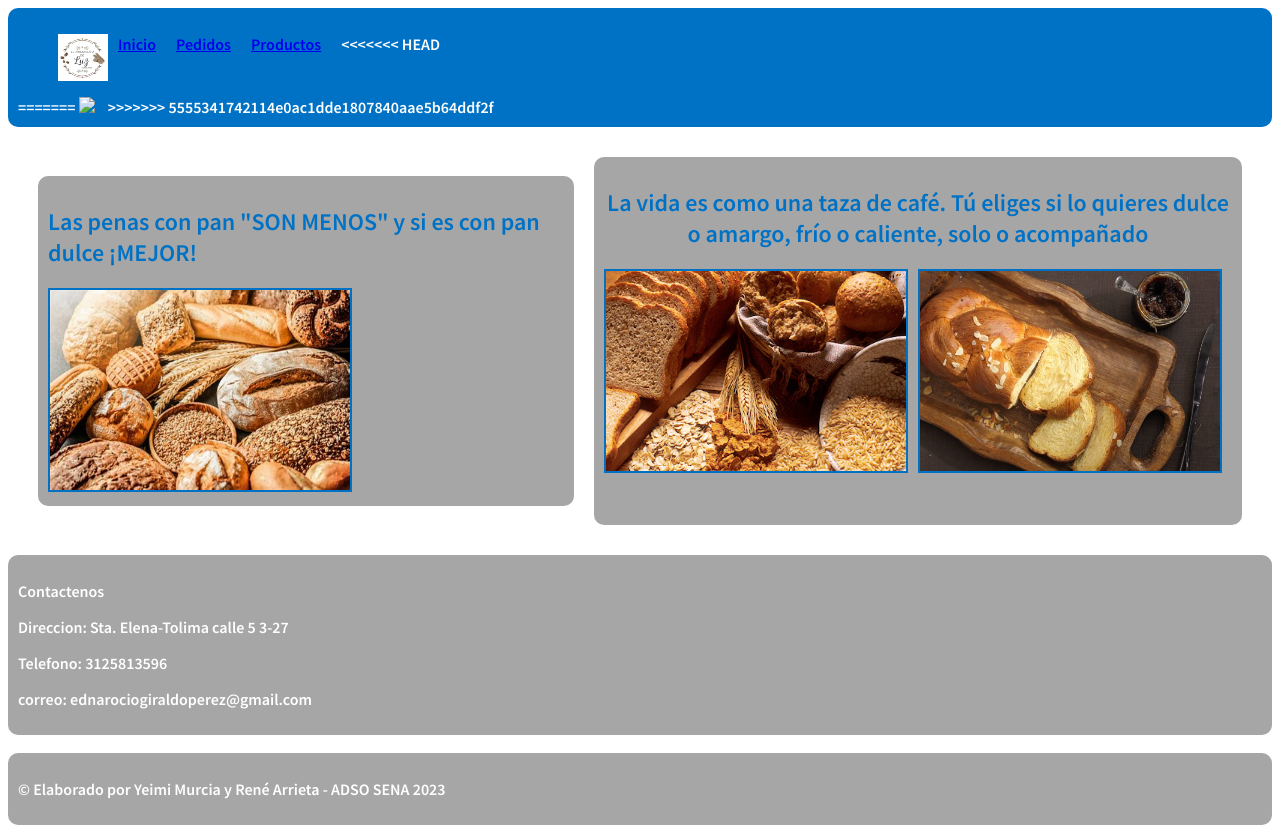
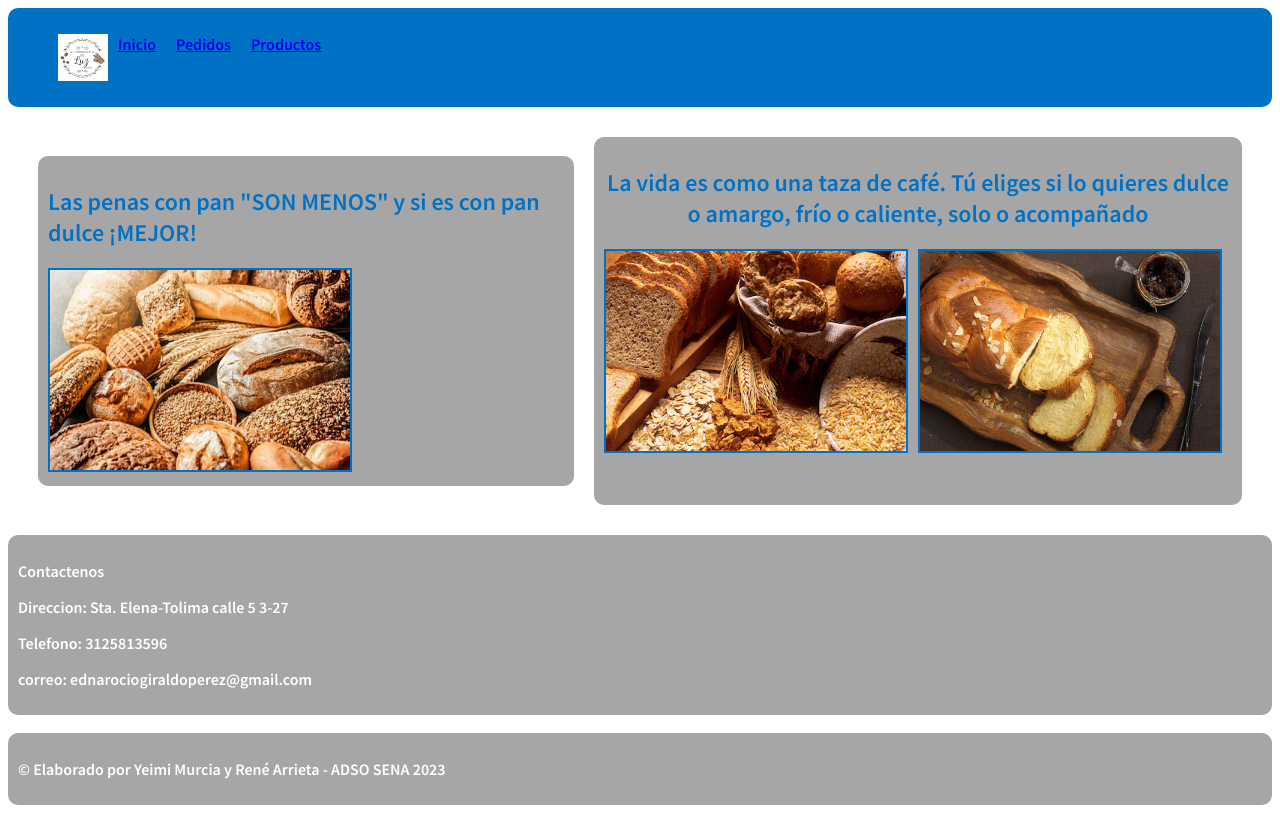
Before and after one commit to yeimimurcia189/proyectosena, a plain HTML site: page index.html in a window 1280 px wide. Drawn offline with Linux system fonts and the light colour scheme.

Commit message:
Actualizacion Index

```diff
--- a/index.html
+++ b/index.html
@@ -7,6 +7,7 @@
   <link rel="preconnect" href="https://fonts.googleapis.com">
   <link rel="preconnect" href="https://fonts.gstatic.com" crossorigin>
   <link href="https://fonts.googleapis.com/css2?family=Source+Sans+Pro:wght@600&display=swap" rel="stylesheet">
+  <title>App Panaderia</title>
 </head>
 
 <body>
@@ -19,12 +20,8 @@
             <li><a href="index.html">Inicio</a></li>
             <li><a href="pedido.html">Pedidos</a></li>
             <li><a href="productos.html">Productos</a></li>
-<<<<<<< HEAD
           </ul>
         </nav>
-=======
-            <img id="logo" src="rinconcito.jpg">
->>>>>>> 5555341742114e0ac1dde1807840aae5b64ddf2f
       </div>
     </div>
   </header>
```
